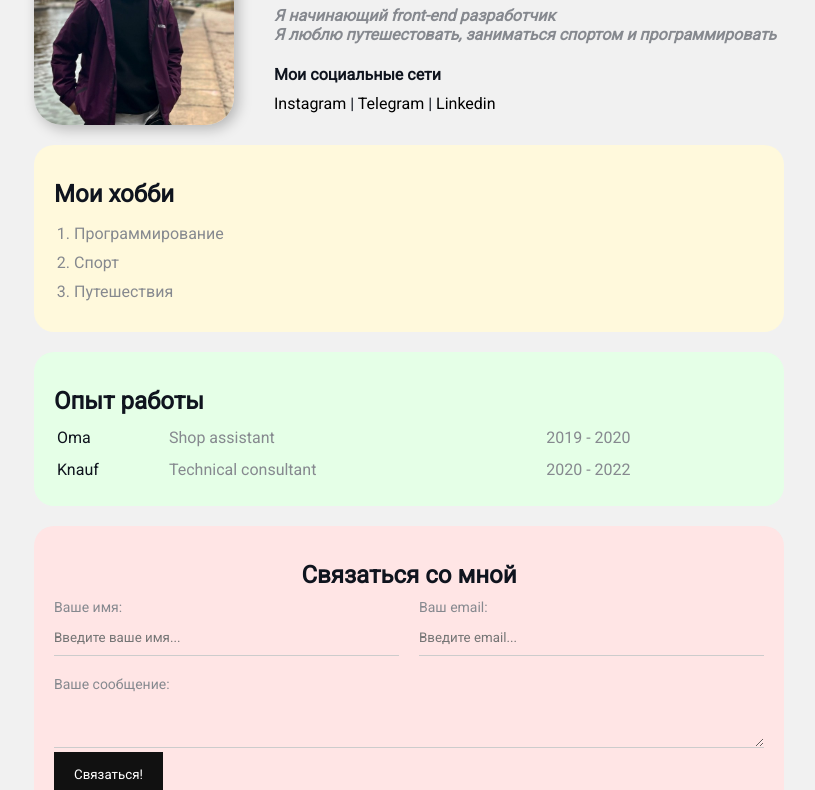
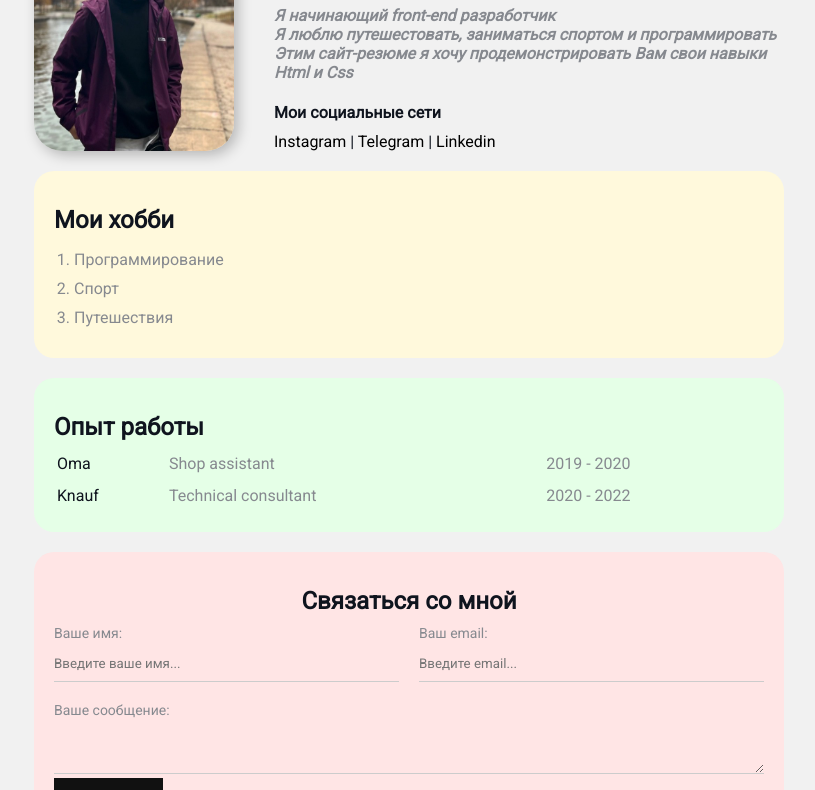
Before and after one commit to Deniscleancode/Alakef-resume, a plain HTML site: page index.html in a window 1280 px wide. Shown: the part 113-903 px from the top of the page, without its empty margins (231-1046 px from the left). Drawn offline with Linux system fonts and the light colour scheme.

Commit message:
Update index.html

```diff
--- a/index.html
+++ b/index.html
@@ -16,6 +16,7 @@
           <h1>Алакеф Денис</h1>
           <p>Я начинающий  <strong>front-end разработчик </strong></p>
           <p>Я люблю путешестовать, заниматься спортом и программировать</p>
+          <p>Этим сайт-резюме я хочу продемонстрировать Вам свои навыки Html и Css</p>
 
           <h4>Мои социальные сети</h4>
 
```
